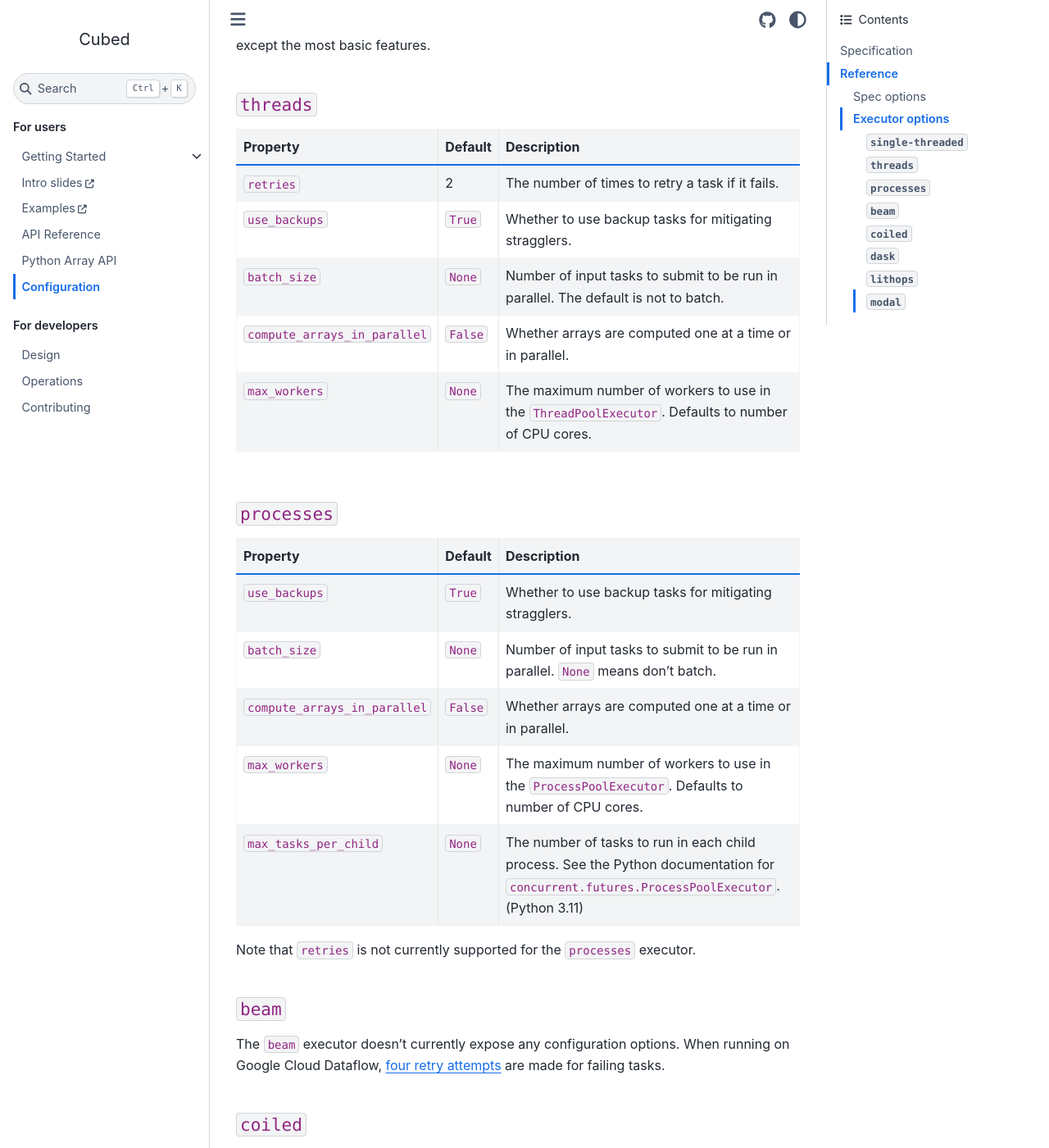
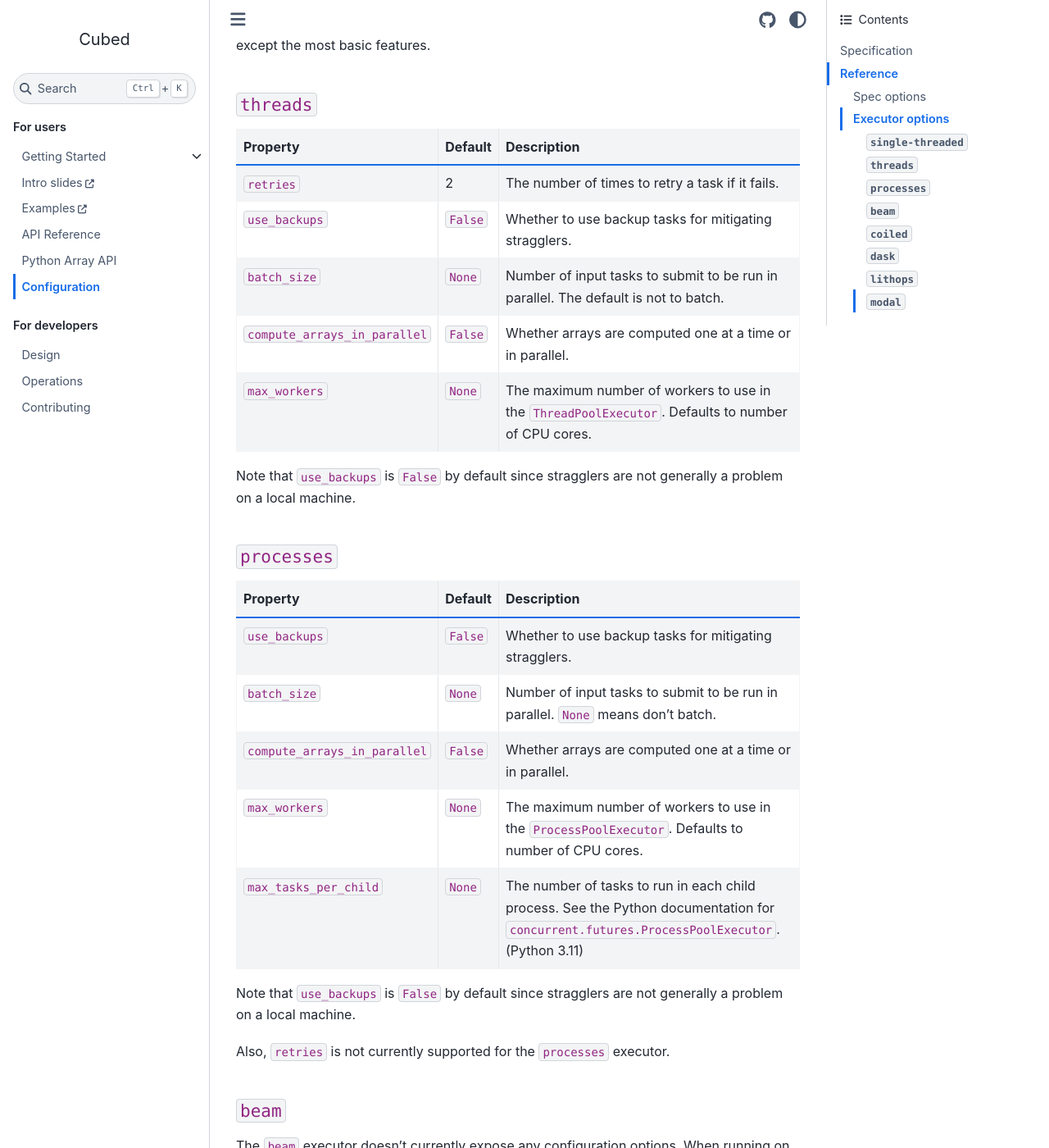
Before and after one commit to cubed-dev/cubed, a Sphinx documentation site: the page built from docs/configuration.md, in a window 1280 px wide and 1400 px high, scrolled down 3229 px. Shown: the whole window at 82% size. Built offline with Sphinx 7.4.7 and the Sphinx Book theme 1.1.4, drawn with Linux system fonts in a browser that asks for light colours; pages that are not in the unit, such as notebooks, are missing from menus.

Commit message:
Change `use_backups` default to False for local executors

```diff
--- a/docs/configuration.md
+++ b/docs/configuration.md
@@ -118,23 +118,26 @@ since it is deliberately designed not to have anything except the most basic fea
 | Property                     | Default | Description                                                                                        |
 |------------------------------|---------|----------------------------------------------------------------------------------------------------|
 | `retries`                    | 2       | The number of times to retry a task if it fails.                                                   |
-| `use_backups`                | `True`  | Whether to use backup tasks for mitigating stragglers.                                             |
+| `use_backups`                | `False` | Whether to use backup tasks for mitigating stragglers.                                             |
 | `batch_size`                 | `None`  | Number of input tasks to submit to be run in parallel. The default is not to batch.                |
 | `compute_arrays_in_parallel` | `False` | Whether arrays are computed one at a time or in parallel.                                          |
 | `max_workers`                | `None`  | The maximum number of workers to use in the `ThreadPoolExecutor`. Defaults to number of CPU cores. |
 
+Note that `use_backups` is `False` by default since stragglers are not generally a problem on a local machine.
 
 #### `processes`
 
 | Property                     | Default | Description                                                                                                                                |
 |------------------------------|---------|--------------------------------------------------------------------------------------------------------------------------------------------|
-| `use_backups`                | `True`  | Whether to use backup tasks for mitigating stragglers.                                                                                     |
+| `use_backups`                | `False` | Whether to use backup tasks for mitigating stragglers.                                                                                     |
 | `batch_size`                 | `None`  | Number of input tasks to submit to be run in parallel. `None` means don't batch.                                                           |
 | `compute_arrays_in_parallel` | `False` | Whether arrays are computed one at a time or in parallel.                                                                                  |
 | `max_workers`                | `None`  | The maximum number of workers to use in the `ProcessPoolExecutor`. Defaults to number of CPU cores.                                        |
 | `max_tasks_per_child`        | `None`  | The number of tasks to run in each child process. See the Python documentation for `concurrent.futures.ProcessPoolExecutor`. (Python 3.11) |
 
-Note that `retries` is not currently supported for the `processes` executor.
+Note that `use_backups` is `False` by default since stragglers are not generally a problem on a local machine.
+
+Also, `retries` is not currently supported for the `processes` executor.
 
 #### `beam`
 
```
Also changed, not shown: 1 other file.
